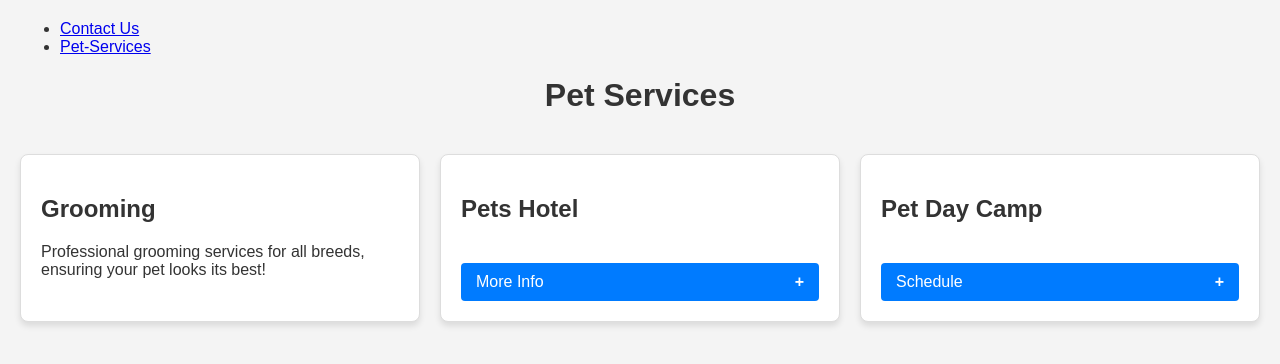
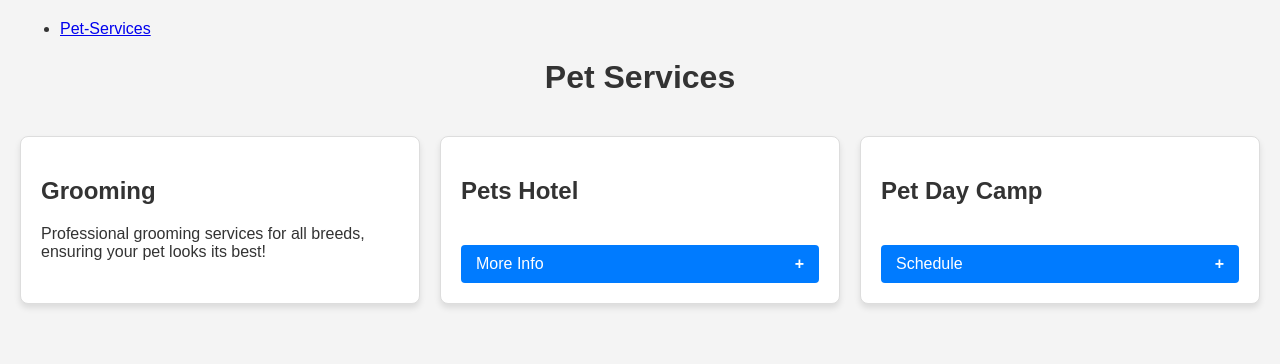
Before and after one commit to KylanAlvarez/WebDevAssignment2, a plain HTML site: page pet-services.html in a window 1280 px wide. Drawn offline with nearby package versions, Linux system fonts and the light colour scheme.

Commit message:
Update pet-services.html

```diff
--- a/pet-services.html
+++ b/pet-services.html
@@ -78,7 +78,6 @@
 <header>
     <nav>
     <ul>
-        <li><a href="contactupdate.html">Contact Us</a></li>
         <li><a href="index.html">Pet-Services</a></li>
     </ul>
 </nav>
```
